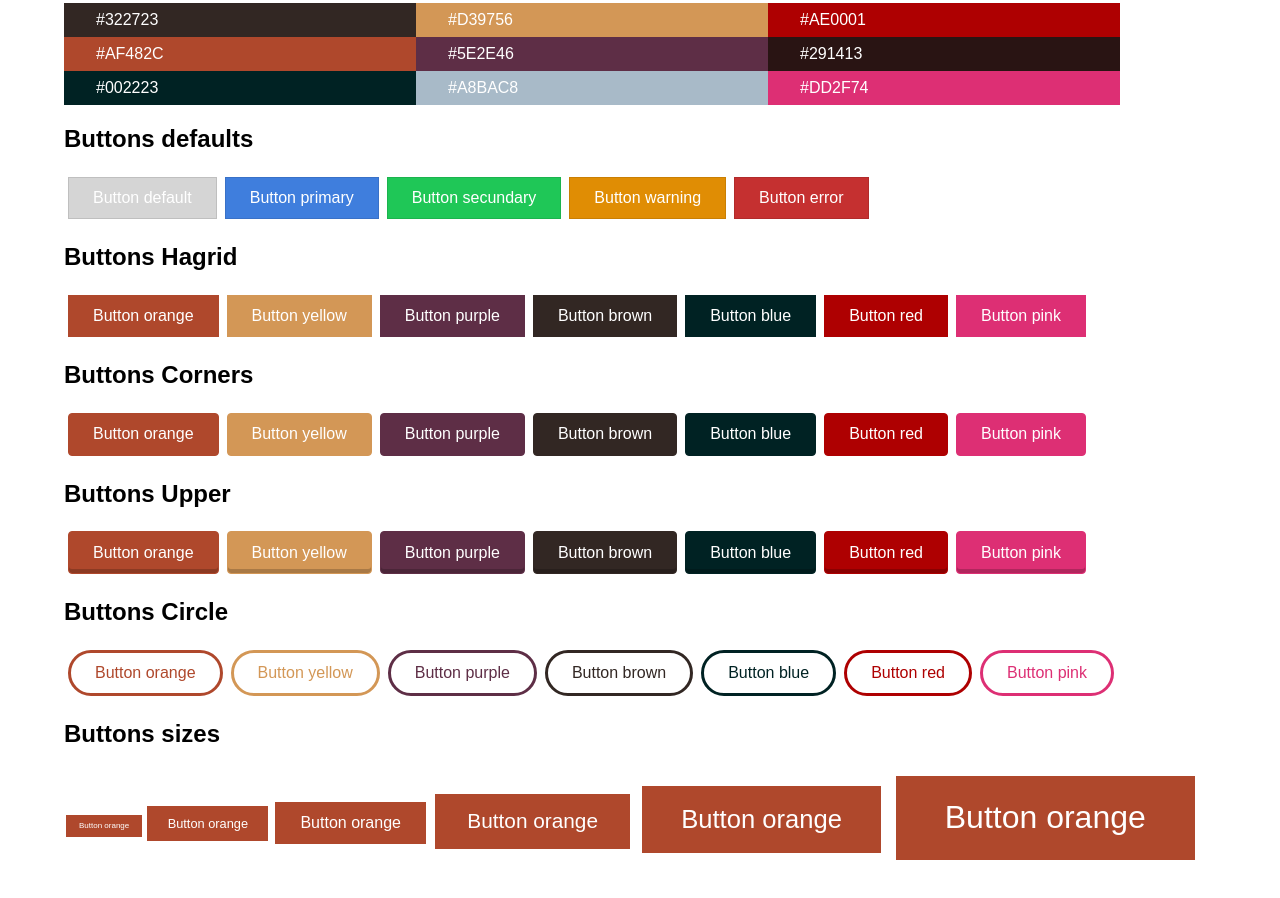
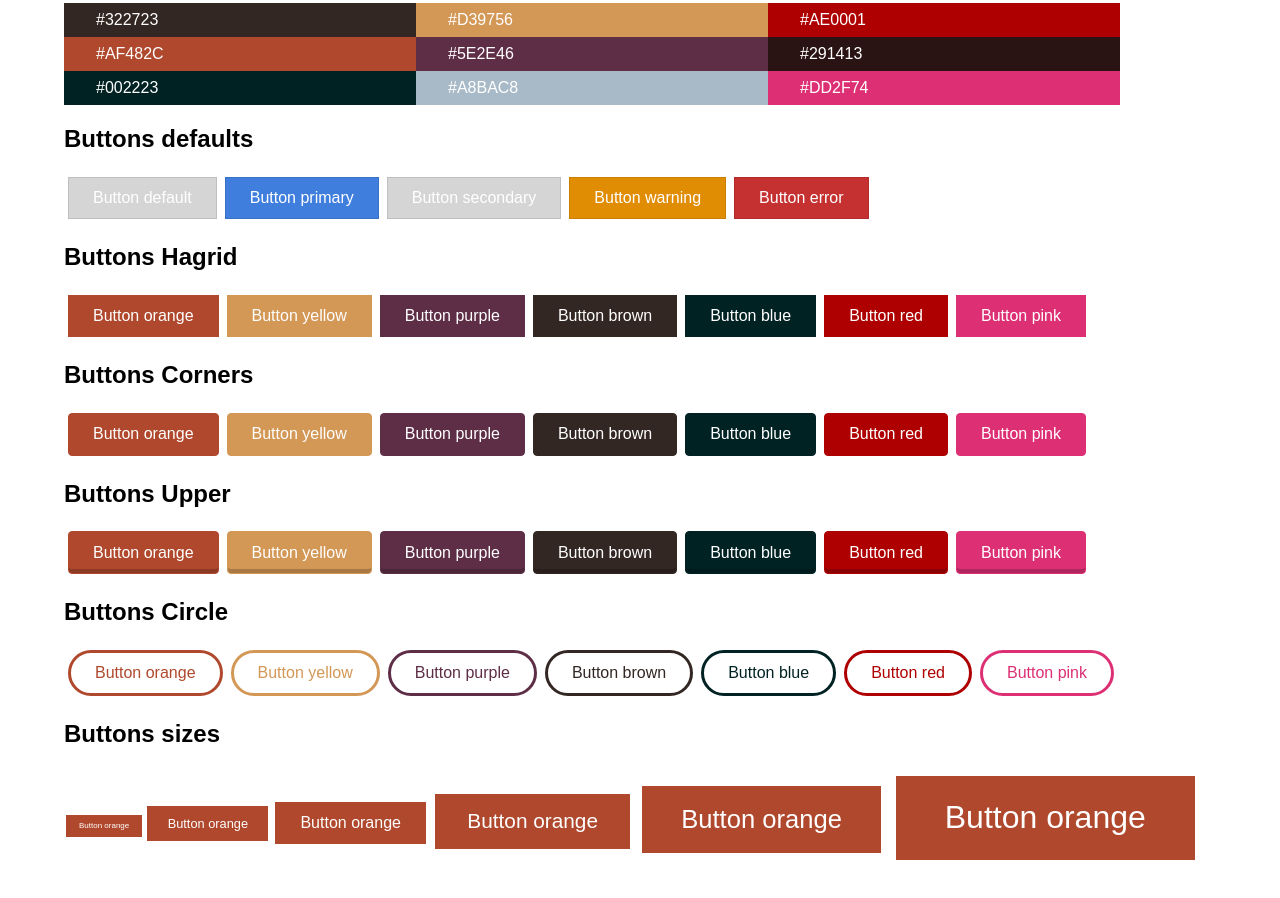
Before and after one commit to rokk3rlabs/hagrid, a plain HTML site: page index.html in a window 1280 px wide. Shown: the part 3876-4774 px from the top of the page. Drawn offline with Linux system fonts and the light colour scheme.

Commit message:
fix typos

```diff
--- a/index.html
+++ b/index.html
@@ -171,7 +171,7 @@
     <h2>Buttons defaults</h2>
     <a href="#" class="btn btn-default">Button default</a>
     <a href="#" class="btn btn-primary">Button primary</a>
-    <a href="#" class="btn btn-secundary">Button secundary</a>
+    <a href="#" class="btn btn-secondary">Button secondary</a>
     <a href="#" class="btn btn-warning">Button warning</a>
     <a href="#" class="btn btn-error">Button error</a>
     <h2>Buttons Hagrid</h2>
--- a/sass/buttons/_buttons.sass
+++ b/sass/buttons/_buttons.sass
@@ -31,12 +31,12 @@
     &:hover
       background: darken($bkg-primary, 10%)
 
-  &.btn-secundary
-    background: $bkg-secundary
-    color: $bkg-secundary
+  &.btn-secondary
+    background: $bkg-secondary
+    color: $bkg-secondary
 
     &:hover
-      background: darken($bkg-secundary, 10%)
+      background: darken($bkg-secondary, 10%)
 
   &.btn-info
     background: $bkg-info
```
